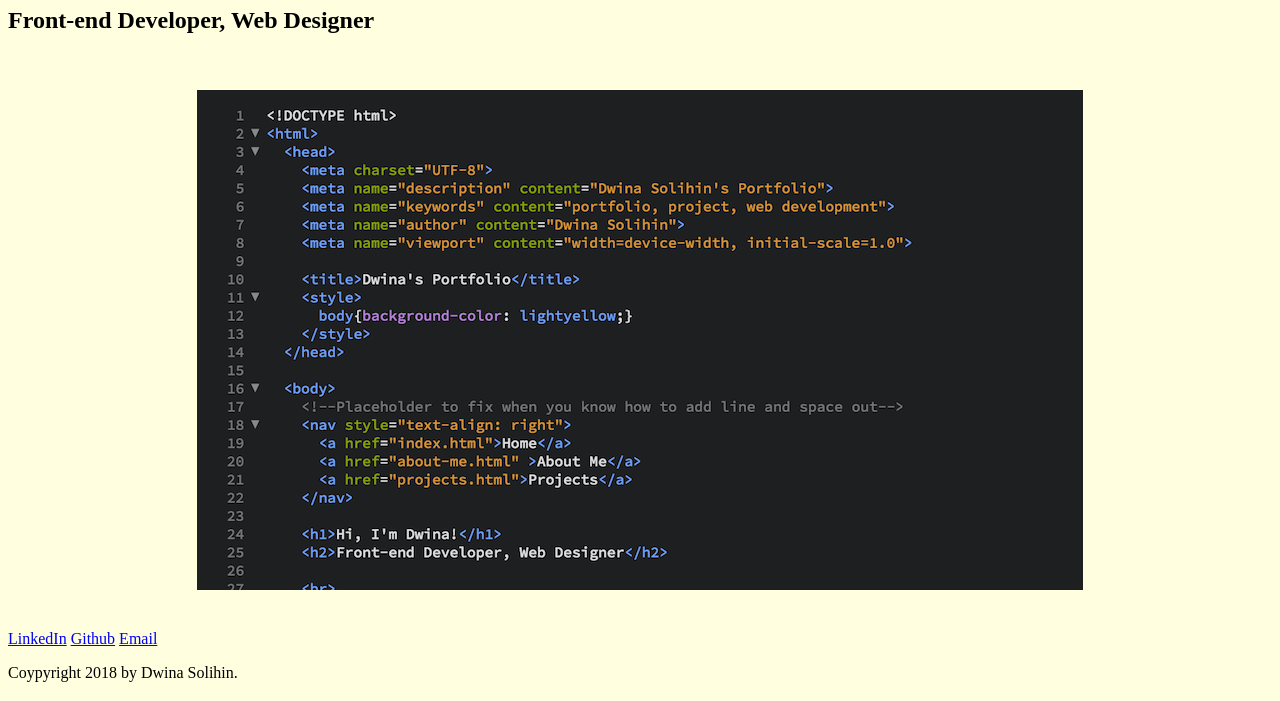
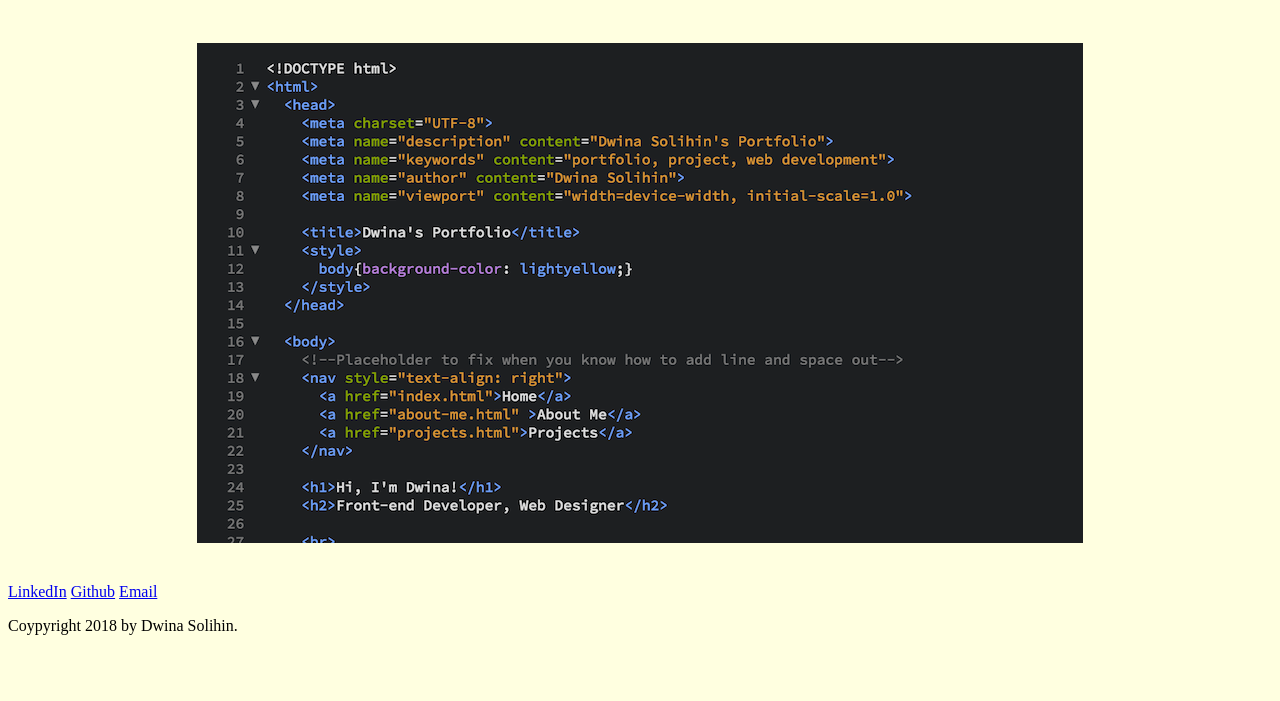
Before and after one commit to dwinasolihin/assignment-2, a plain HTML site: page index.html in a window 1280 px wide. Shown: the part 99-800 px from the top of the page. Drawn offline with Linux system fonts and the light colour scheme.

Commit message:
Took out h2

```diff
--- a/index.html
+++ b/index.html
@@ -22,7 +22,7 @@
     </nav>
 
     <h1>Hi, I'm Dwina!</h1>
-    <h2>Front-end Developer, Web Designer</h2>
+
 
     <br>
     <br>
```
